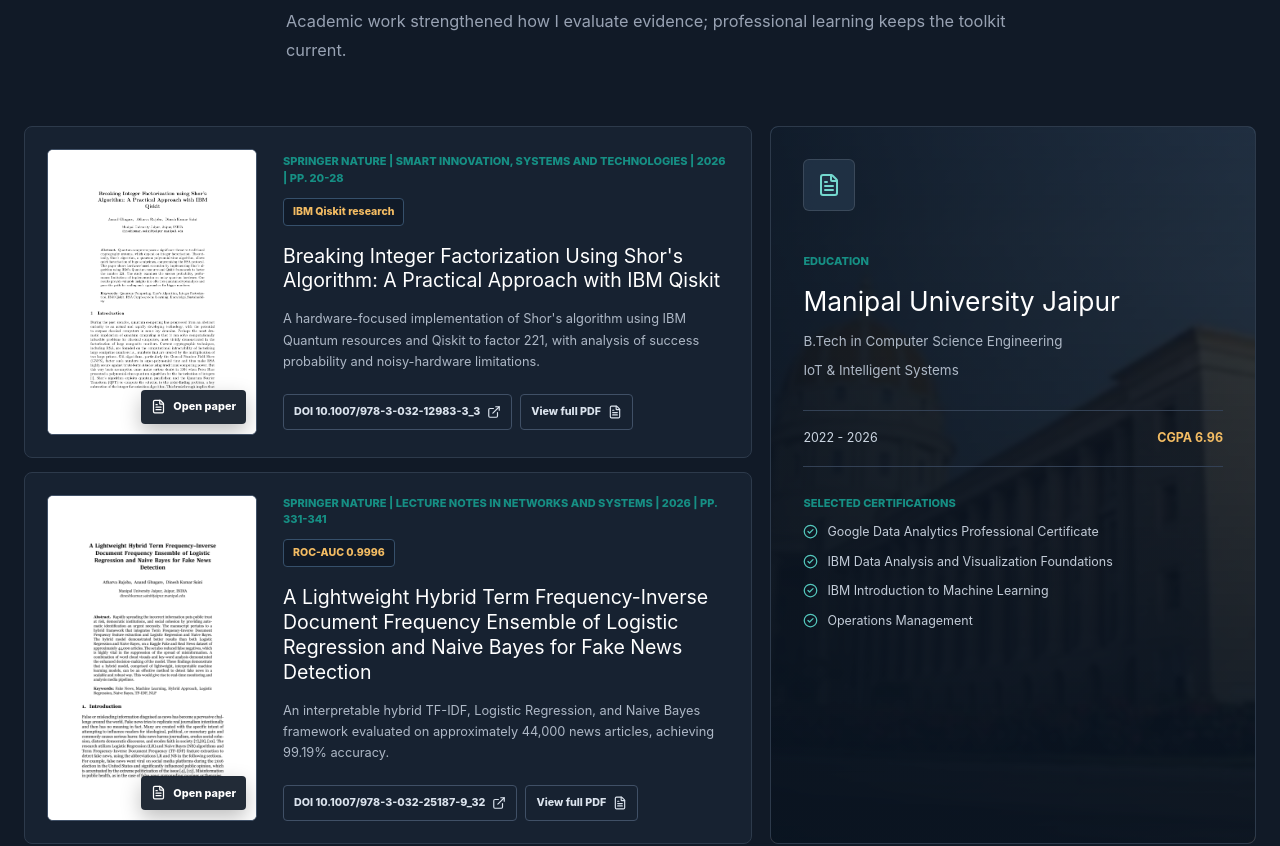
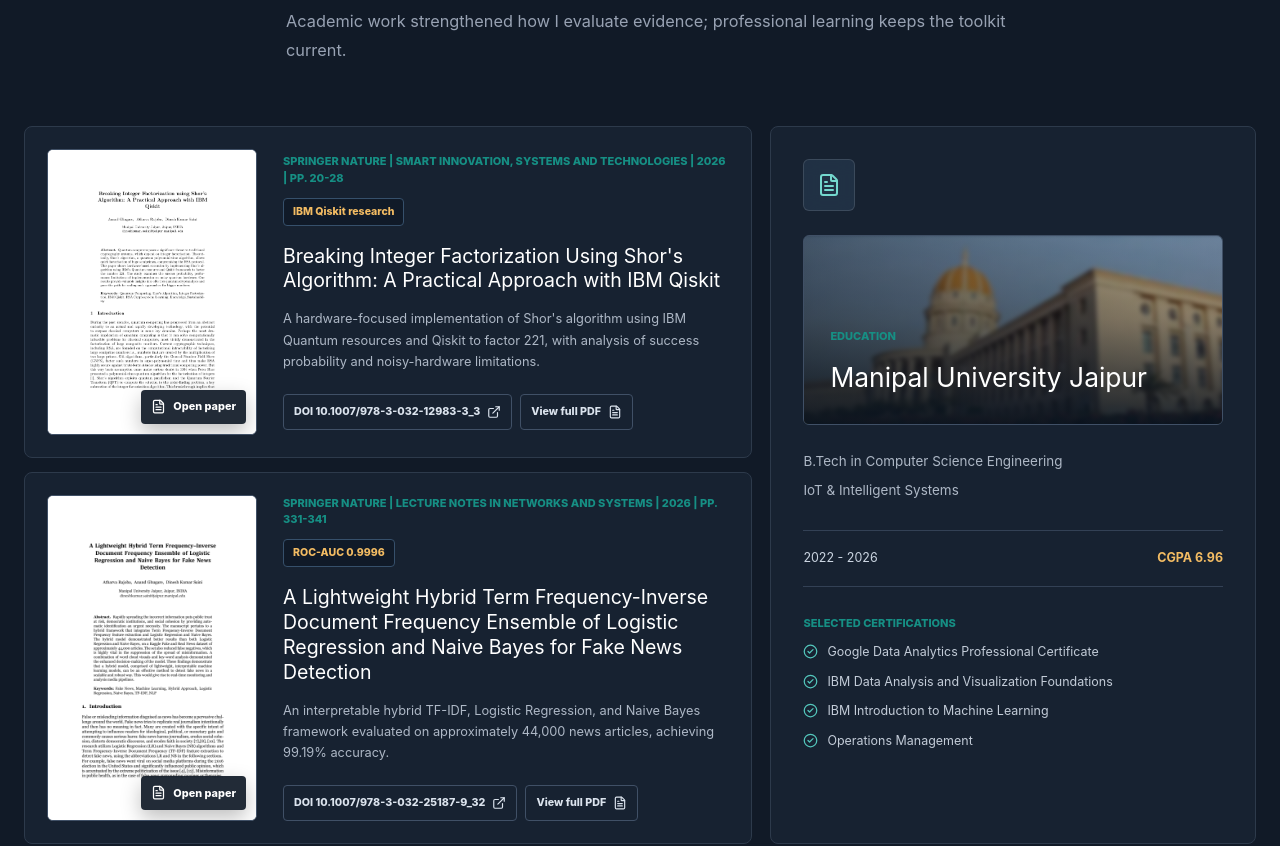
Before and after one commit to atharva1845/atharva-analyst-portfolio, a Next.js app: page / in a window 1280 px wide. Shown: the part 6480-7326 px from the top of the page. Built offline with nearby package versions, Linux system fonts and the light colour scheme.

Commit message:
fix: contain campus image within education banner

```diff
--- a/src/app/globals.css
+++ b/src/app/globals.css
@@ -1111,14 +1111,25 @@ a {
 }
 
 .education-panel {
-  position: relative;
-  isolation: isolate;
   height: 100%;
-  overflow: hidden;
   padding: 32px;
   border: 1px solid #2d3a4b;
   border-radius: 8px;
   background: #172231;
+}
+
+.education-campus {
+  position: relative;
+  isolation: isolate;
+  min-height: 190px;
+  overflow: hidden;
+  margin-bottom: 26px;
+  padding: 26px;
+  border: 1px solid #405066;
+  border-radius: 6px;
+  display: flex;
+  align-items: flex-end;
+  background: #101a28;
 }
 
 .education-backdrop {
@@ -1134,15 +1145,20 @@ a {
   z-index: -1;
   inset: 0;
   background:
-    linear-gradient(180deg, rgba(9, 19, 32, 0.72) 0%, rgba(9, 19, 32, 0.84) 52%, rgba(9, 19, 32, 0.96) 100%),
-    linear-gradient(90deg, rgba(9, 19, 32, 0.78), rgba(9, 19, 32, 0.28));
+    linear-gradient(180deg, rgba(9, 19, 32, 0.18) 0%, rgba(9, 19, 32, 0.42) 44%, rgba(9, 19, 32, 0.9) 100%),
+    linear-gradient(90deg, rgba(9, 19, 32, 0.5), rgba(9, 19, 32, 0.08));
+}
+
+.education-campus-copy {
+  position: relative;
+  z-index: 1;
 }
 
 .education-mark {
   display: grid;
   width: 52px;
   height: 52px;
-  margin-bottom: 42px;
+  margin-bottom: 24px;
   place-items: center;
   border-radius: 6px;
   border: 1px solid rgba(255, 255, 255, 0.12);
--- a/src/components/portfolio.tsx
+++ b/src/components/portfolio.tsx
@@ -419,18 +419,22 @@ export default function Portfolio() {
 
           <Reveal>
             <aside className="education-panel">
+              <div className="education-mark"><FileText size={24} /></div>
+              <div className="education-campus">
                 <Image
                   className="education-backdrop"
                   src="/education/manipal-university-jaipur.png"
                   alt=""
                   fill
-                sizes="(max-width: 1024px) calc(100vw - 48px), 390px"
+                  sizes="(max-width: 1024px) calc(100vw - 96px), 330px"
                   aria-hidden="true"
                 />
                 <div className="education-overlay" aria-hidden="true" />
-              <div className="education-mark"><FileText size={24} /></div>
+                <div className="education-campus-copy">
                   <p className="mini-label">Education</p>
                   <h3>{education.institution}</h3>
+                </div>
+              </div>
               <p>{education.degree}</p>
               <p>{education.specialization}</p>
               <div className="education-data">
```
Lines whose indentation alone changed are shown as unchanged.
